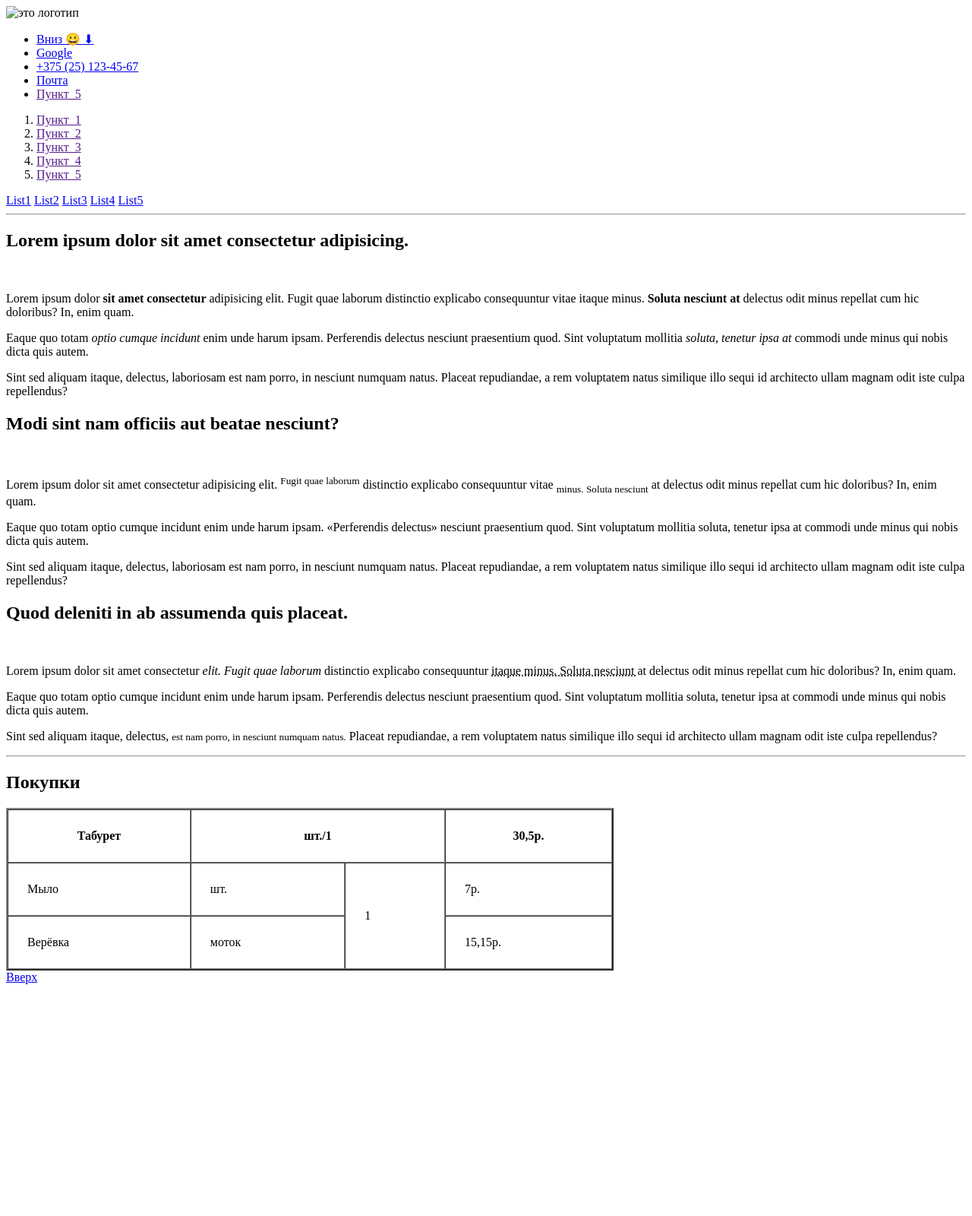
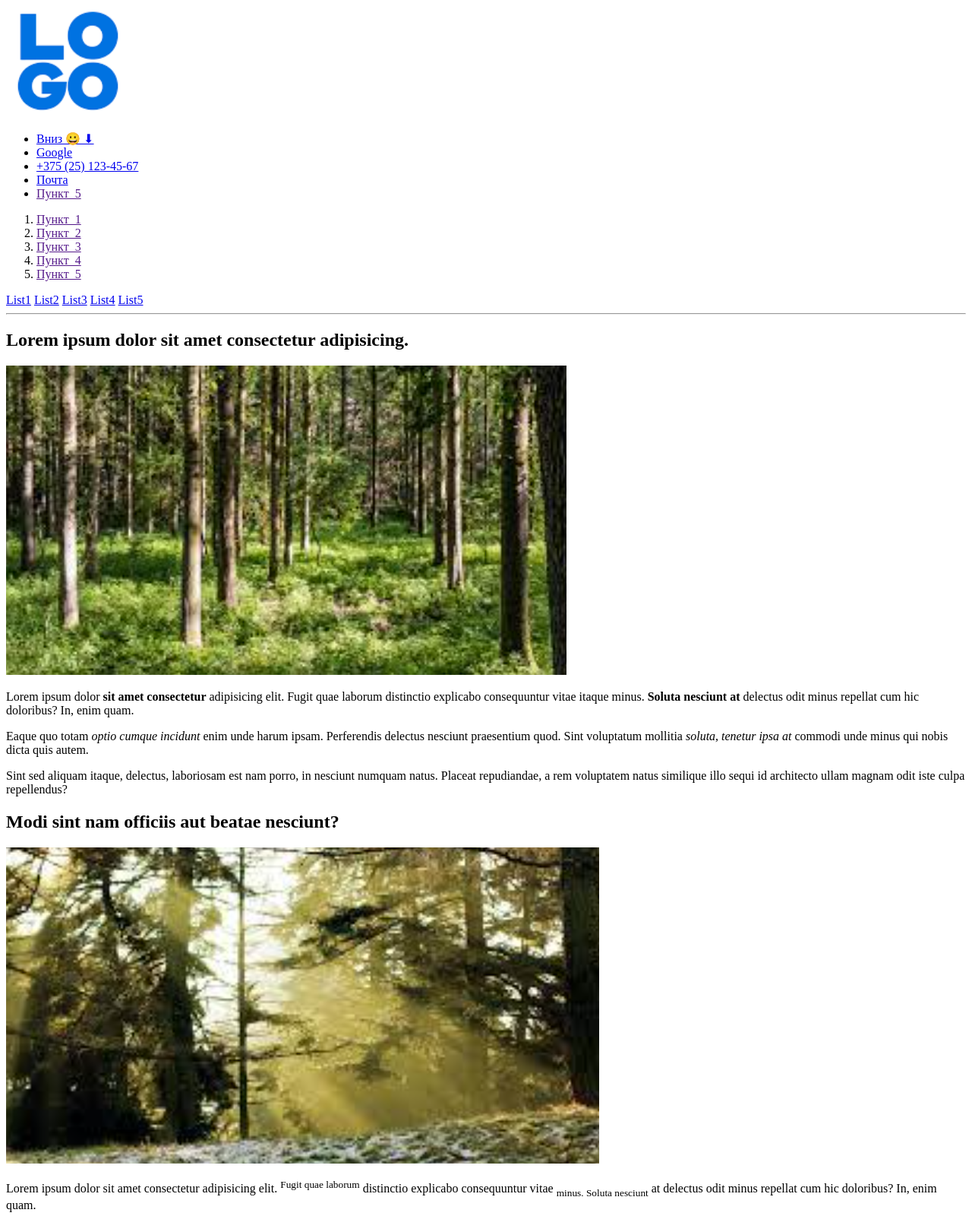
Before and after one commit to ExoticDuck/lesson02, a plain HTML site: page index.html in a window 1280 px wide. Shown: the top 1600 px of the page at 76% size. Before the commit the page ends 1303 px from the top, so only its background shows below. Drawn offline with Linux system fonts and the light colour scheme.

Commit message:
Update index.html

```diff
--- a/index.html
+++ b/index.html
@@ -10,7 +10,7 @@
     <header>
         <nav>
             <div class="logo" >
-                <img src="Screenshot_2.png" alt="это логотип">
+                <img src="img/Screenshot_2.png" alt="это логотип">
             </div>
             <div class="nav_items">
                 <ul>
@@ -41,21 +41,21 @@
     <main>
         <article>
             <h2>Lorem ipsum dolor sit amet consectetur adipisicing.</h2>
-            <img src="Screenshot_1.png" alt="">
+            <img src="img/Screenshot_1.png" alt="">
             <p>Lorem ipsum dolor <strong>sit amet consectetur</strong>  adipisicing elit. Fugit quae laborum distinctio explicabo consequuntur vitae itaque minus. <b>Soluta nesciunt at</b>  delectus odit minus repellat cum hic doloribus? In, enim quam.</p>
             <p>Eaque quo totam <em>optio cumque incidunt</em>  enim unde harum ipsam. Perferendis delectus nesciunt praesentium quod. Sint voluptatum mollitia <i>soluta, tenetur ipsa at</i>  commodi unde minus qui nobis dicta quis autem.</p>
             <p>Sint sed aliquam itaque, delectus, laboriosam est nam porro, in nesciunt numquam natus. Placeat repudiandae, a rem voluptatem natus similique illo sequi id architecto ullam magnam odit iste culpa repellendus?</p>
         </article>
         <article>
             <h2>Modi sint nam officiis aut beatae nesciunt?</h2>
-            <img src="Screenshot_3.png" alt="">
+            <img src="img/Screenshot_3.png" alt="">
             <p>Lorem <span class="boldText">ipsum dolor sit amet consectetur </span> adipisicing elit. <sup>Fugit quae laborum</sup> distinctio explicabo consequuntur vitae <sub>minus. Soluta nesciunt</sub> at delectus odit minus repellat cum hic doloribus? In, enim quam.</p>
             <p>Eaque quo totam optio cumque incidunt enim unde harum ipsam. <q>Perferendis delectus</q> nesciunt praesentium quod. Sint voluptatum mollitia soluta, tenetur ipsa at commodi unde minus qui nobis dicta quis autem.</p>
             <p>Sint sed aliquam itaque, delectus, laboriosam est nam porro, in nesciunt numquam natus. Placeat repudiandae, a rem voluptatem natus similique illo sequi id architecto ullam magnam odit iste culpa repellendus?</p>
         </article>
         <article>
             <h2>Quod deleniti in ab assumenda quis placeat.</h2>
-            <img src="Screenshot_4.png" alt="">
+            <img src="img/Screenshot_4.png" alt="">
             <p>Lorem ipsum dolor sit amet consectetur <cite>elit. Fugit quae laborum</cite> distinctio explicabo consequuntur <abbr title="This is abbreviation">itaque minus. Soluta nesciunt </abbr> at delectus odit minus repellat cum hic doloribus? In, enim quam.</p>
             <p>Eaque quo totam optio cumque incidunt enim unde harum ipsam. Perferendis delectus nesciunt praesentium quod. Sint voluptatum mollitia soluta, tenetur ipsa at commodi unde minus qui nobis dicta quis autem.</p>
             <p>Sint sed aliquam itaque, delectus, <small>est nam porro, in nesciunt numquam natus.</small> Placeat repudiandae, a rem voluptatem natus similique illo sequi id architecto ullam magnam odit iste culpa repellendus?</p>
```
